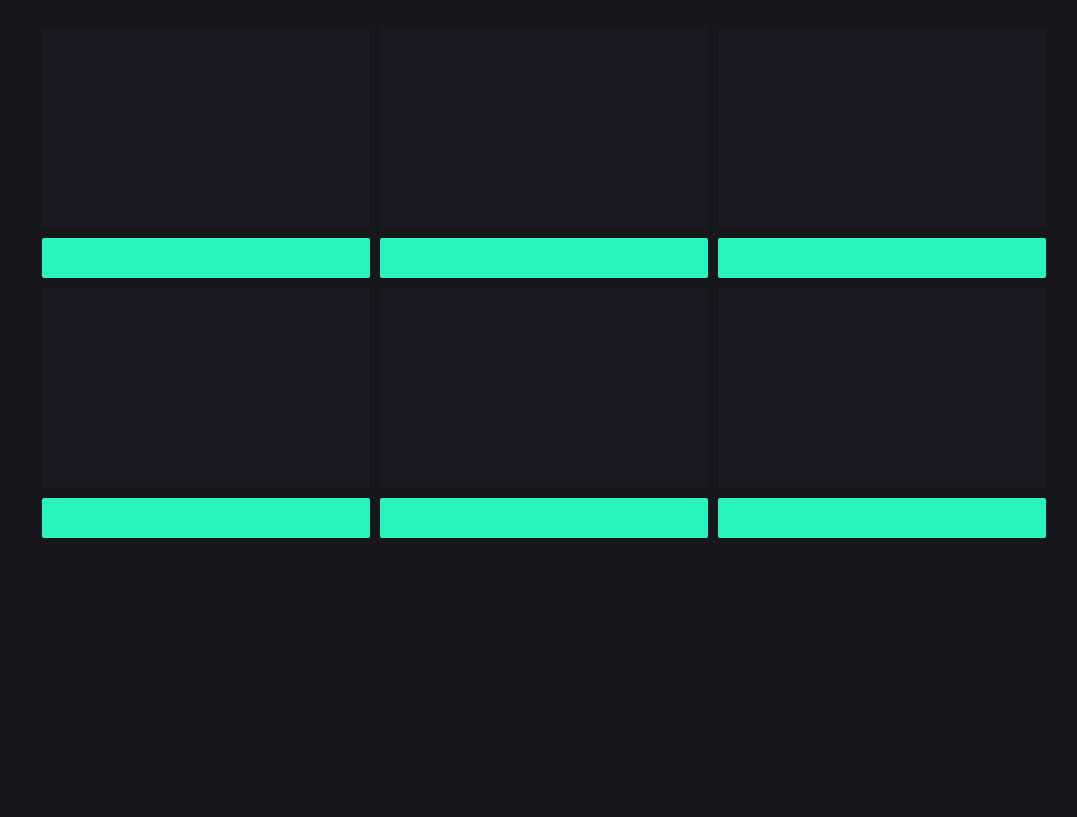
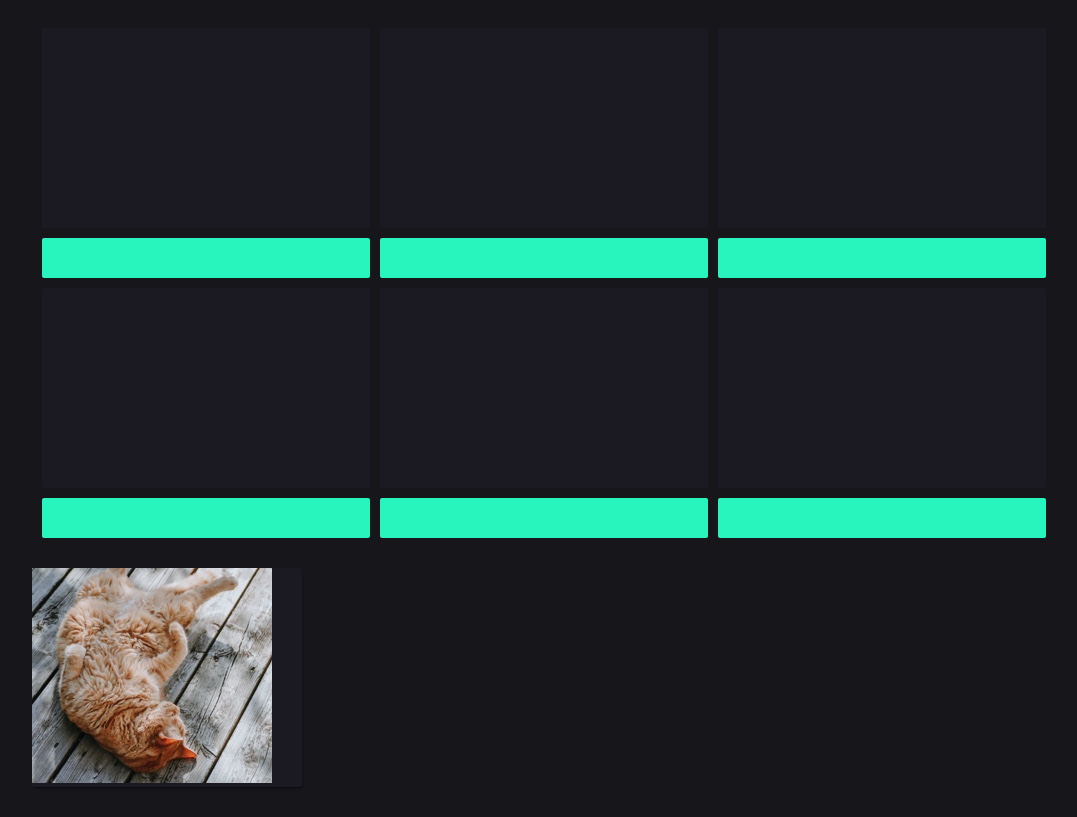
Before and after one commit to Daniel-Silva/dev-front, a website: page Modulo-1/index.html in a window 1280 px wide. Shown: the part 80-897 px from the top of the page, without its empty margins (96-1173 px from the left). Before the commit the page ends 868 px from the top, so only its background shows below. Drawn offline with Linux system fonts and the light colour scheme.

Commit message:
feat: iniciando exercício utilizando design pattern atomic design

```diff
--- a/Modulo-1/assets/css/main.css
+++ b/Modulo-1/assets/css/main.css
@@ -71,3 +71,19 @@
 	background: var(--third-color);
 	border-radius: 2px;
 }
+
+.card-container {
+	width: 270px;
+	display: table;
+}
+
+.card {
+	width: 100%;
+	display: table;
+	background-color: var(--second-color);
+	border-radius: 2px;
+	box-shadow: 1px 2px 2px -1px rgba(0, 0, 0, 0.6);
+}
+
+.card img {
+}
--- a/Modulo-1/index.html
+++ b/Modulo-1/index.html
@@ -47,7 +47,11 @@
             </section>
 
             <section>
-
+                <div class="card-container">
+                    <div class="card">
+                        <img src="./assets/img/gato-01.jpg" title="Gato deitado" alt="Gato 01" class=".card-image"/>
+                    </div>
+                </div>
             </section>
         </main>
     </body>
```
